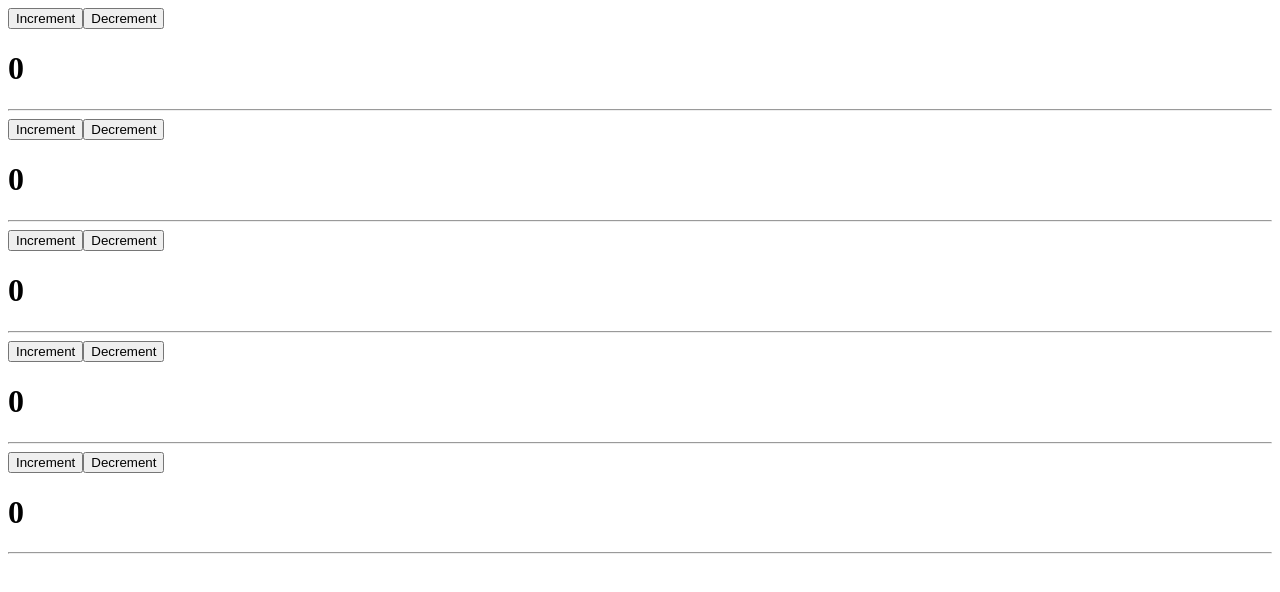
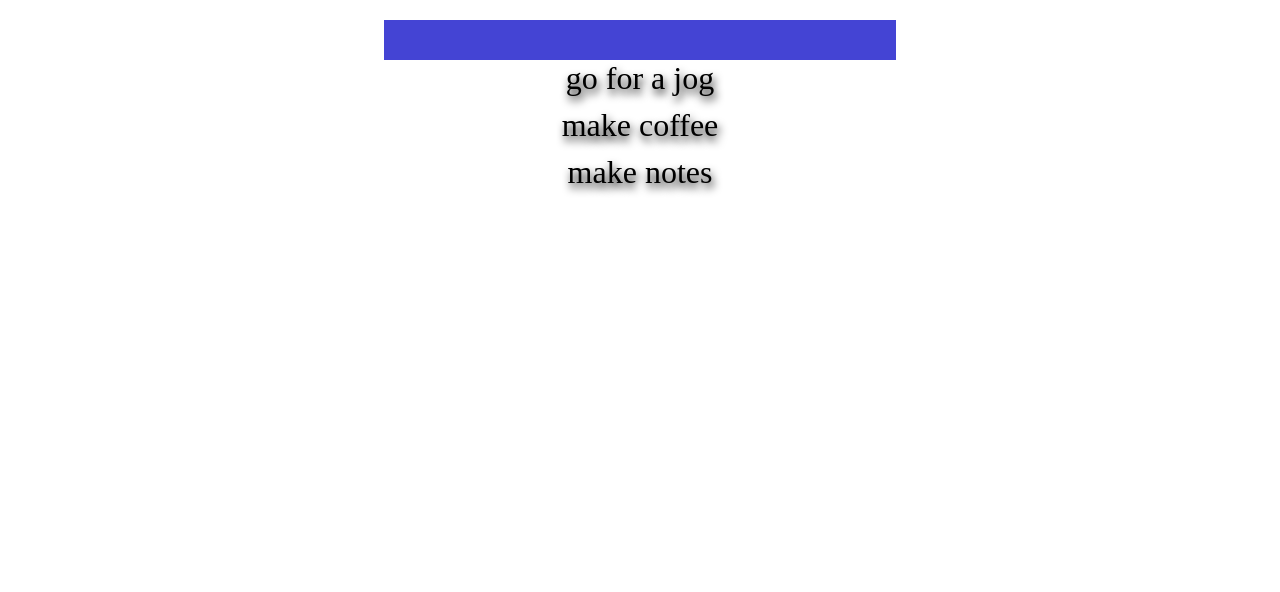
Before and after one commit to AnuragBisht71/React, a React (Create React App) app: page / in a window 1280 px wide. Shown: the top 592 px of the page. Built offline with nearby package versions, Linux system fonts and the light colour scheme.

Commit message:
todo app using react

```diff
--- a/public/index.html
+++ b/public/index.html
@@ -15,6 +15,7 @@
       user's mobile device or desktop. See https://developers.google.com/web/fundamentals/web-app-manifest/
     -->
     <link rel="manifest" href="%PUBLIC_URL%/manifest.json" />
+    <link rel="stylesheet" href="style.css">
     <!--
       Notice the use of %PUBLIC_URL% in the tags above.
       It will be replaced with the URL of the `public` folder during the build.
--- /dev/null
+++ b/public/style.css
@@ -0,0 +1,24 @@
+* {
+    box-sizing: border-box;
+    margin: 0%;
+    padding: 0%;
+}
+
+.input-box {
+    display: block;
+    margin: auto;
+    height: 40px;
+    width: 40%;
+    margin-top: 20px;
+    font-size: 1.2rem;
+    border: none;
+    outline: none;
+}
+
+li {
+    list-style: none;
+    font-size: 2rem;
+    text-align: center;
+    margin-bottom: 10px;
+    text-shadow: 2px 5px 8px;
+}
--- /dev/null
+++ b/src/App.css
@@ -0,0 +1,3 @@
+input {
+    background-color: rgb(68, 68, 212);
+}
--- a/src/App.js
+++ b/src/App.js
@@ -1,11 +1,48 @@
+import React from "react";
+import "./App.css";
 
-let App = () => {
-  return (
-    <div>
-      <h1>This is our first react</h1>
-      <p>Some other html</p>
-    </div>
-  );
+class App extends React.Component {
+
+  state = {
+    tasks: ["go for a jog", "make coffee", "make notes"],
+    currInput: "",
+  }
+
+  render = () => {
+
+    return (
+      <div>
+
+        <input className="input-box" type="text" onChange={(e) => {
+          this.setState({
+            currInput: e.currentTarget.value
+          })
+        }}
+
+          onKeyDown={(e) => {
+            if (e.key === 'Enter') {
+              this.setState({
+                tasks: [...this.state.tasks, this.state.currInput],
+                currInput: "",
+              });
+            }
+          }}
+
+          value={this.state.currInput}
+        />
+
+        <ul>
+
+          {
+            this.state.tasks.map((el) => {
+              return <li>{el}</li>;
+            })
+          }
+
+        </ul>
+      </div>
+    );
+  }
 }
 
 export default App;
--- a/src/index.js
+++ b/src/index.js
@@ -1,29 +1,29 @@
 import React from 'react';
 import ReactDOM from 'react-dom/client';
-// import App from './App';
-import MyComp from './MyComp';
+import App from './App';
+// import MyComp from './MyComp';
 
 const root = ReactDOM.createRoot(document.getElementById('root'));
 root.render(
 
-  // <App />
+  <App />
   // <MyComp />
 
-  <div>
-    <MyComp />
-    <hr />
+  // <div>
+  //   <MyComp />
+  //   <hr />
 
-    <MyComp />
-    <hr />
+  //   <MyComp />
+  //   <hr />
 
-    <MyComp />
-    <hr />
+  //   <MyComp />
+  //   <hr />
 
-    <MyComp />
-    <hr />
+  //   <MyComp />
+  //   <hr />
 
-    <MyComp />
-    <hr />
-  </div>
+  //   <MyComp />
+  //   <hr />
+  // </div>
 
 );
```
